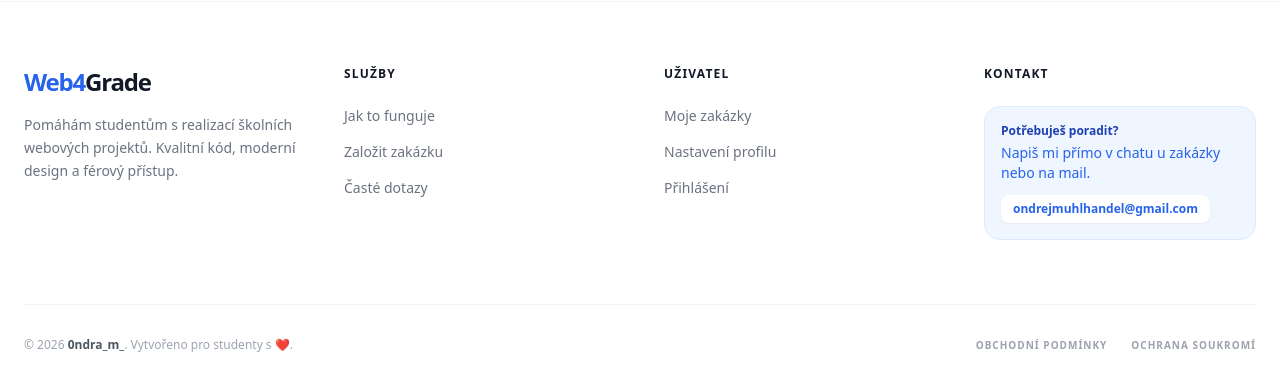
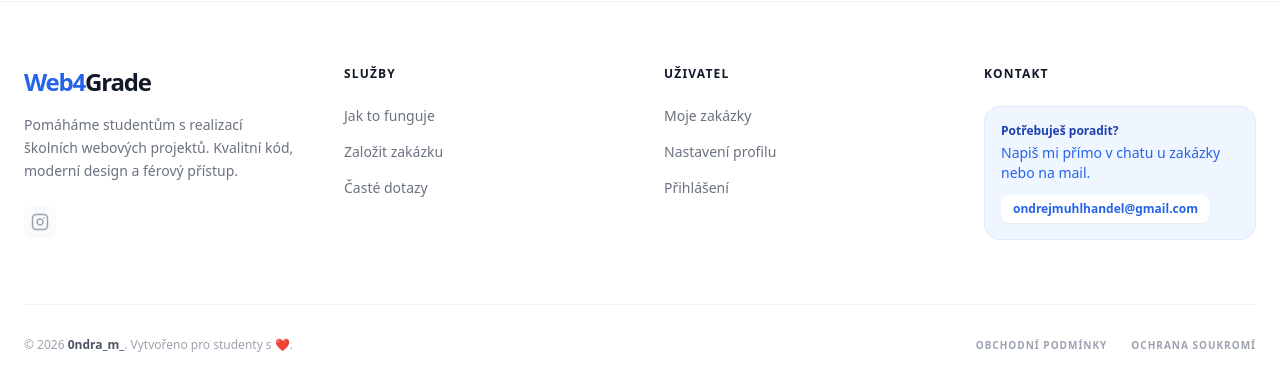
Before and after one commit to 0ndraM/Web4Grade, a PHP site: page /index.php in a window 1280 px wide. Shown: the part 3163-3548 px from the top of the page. Run offline with PHP 8.4, Linux system fonts and the light colour scheme; some libraries are stand-ins or nearby versions.

Commit message:
Úprava textu pro zajištění jednotného vyjádření a aktualizace odkazu na Instagram v patičce webu

```diff
--- a/www/includes/footer.php
+++ b/www/includes/footer.php
@@ -7,13 +7,13 @@
                     <span class="text-blue-600">Web4</span><span class="text-gray-900 dark:text-white">Grade</span>
                 </a>
                 <p class="text-gray-500 dark:text-slate-400 text-sm leading-relaxed mb-6">
-                    Pomáhám studentům s realizací školních webových projektů. Kvalitní kód, moderní design a férový přístup.
+                    Pomáháme studentům s realizací školních webových projektů. Kvalitní kód, moderní design a férový přístup.
                 </p>
-                <div class="flex gap-4" style="visibility: hidden">
-                    <a href="#" class="w-8 h-8 bg-gray-50 dark:bg-slate-800 text-gray-400 rounded-lg flex items-center justify-center hover:bg-blue-50 dark:hover:bg-blue-900/30 hover:text-blue-600 transition">
+                <div class="flex gap-4" >
+                    <a href="#https://www.instagram.com/web4grade/" class="w-8 h-8 bg-gray-50 dark:bg-slate-800 text-gray-400 rounded-lg flex items-center justify-center hover:bg-blue-50 dark:hover:bg-blue-900/30 hover:text-blue-600 transition">
                         <svg xmlns="http://www.w3.org/2000/svg" width="18" height="18" viewBox="0 0 24 24" fill="none" stroke="currentColor" stroke-width="2" stroke-linecap="round" stroke-linejoin="round"><rect x="2" y="2" width="20" height="20" rx="5" ry="5"></rect><path d="M16 11.37A4 4 0 1 1 12.63 8 4 4 0 0 1 16 11.37z"></path><line x1="17.5" y1="6.5" x2="17.51" y2="6.5"></line></svg>
                     </a>
-                    <a href="#" class="w-8 h-8 bg-gray-50 dark:bg-slate-800 text-gray-400 rounded-lg flex items-center justify-center hover:bg-blue-50 dark:hover:bg-blue-900/30 hover:text-blue-600 transition">
+                    <a href="#" class="w-8 h-8 bg-gray-50 dark:bg-slate-800 text-gray-400 rounded-lg flex items-center justify-center hover:bg-blue-50 dark:hover:bg-blue-900/30 hover:text-blue-600 transition" style="visibility: hidden">
                         <svg xmlns="http://www.w3.org/2000/svg" width="18" height="18" viewBox="0 0 24 24" fill="none" stroke="currentColor" stroke-width="2" stroke-linecap="round" stroke-linejoin="round"><path d="M18 2h-3a5 5 0 0 0-5 5v3H7v4h3v8h4v-8h3l1-4h-4V7a1 1 0 0 1 1-1h3z"></path></svg>
                     </a>
                 </div>
--- a/www/index.php
+++ b/www/index.php
@@ -64,10 +64,10 @@
                </span>
                <h1 class="text-5xl md:text-7xl font-extrabold leading-tight mb-6">
                   Máš zadání na web? <br>
-                  <span class="text-transparent bg-clip-text bg-gradient-to-r from-blue-200 to-white">Nech to na mně.</span>
+                  <span class="text-transparent bg-clip-text bg-gradient-to-r from-blue-200 to-white">Nech to na nás.</span>
                </h1>
                <p class="text-xl text-blue-100 mb-10 max-w-xl leading-relaxed">
-                  Soustřeď se na to důležité, zatímco já postavím tvůj školní web. Kompletní kód, moderní design a případná dokumentace v ceně.
+                  Soustřeď se na to důležité, zatímco my postavíme tvůj školní web. Kompletní kód, moderní design a případná dokumentace v ceně.
                </p>
                <div class="flex flex-wrap gap-4">
                   <a href="register.php" class="bg-white text-blue-700 px-10 py-4 rounded-xl text-lg font-bold hover:bg-blue-50 transition shadow-xl">Chci zadat projekt</a>
```
Also changed, not shown: 1 other file.
